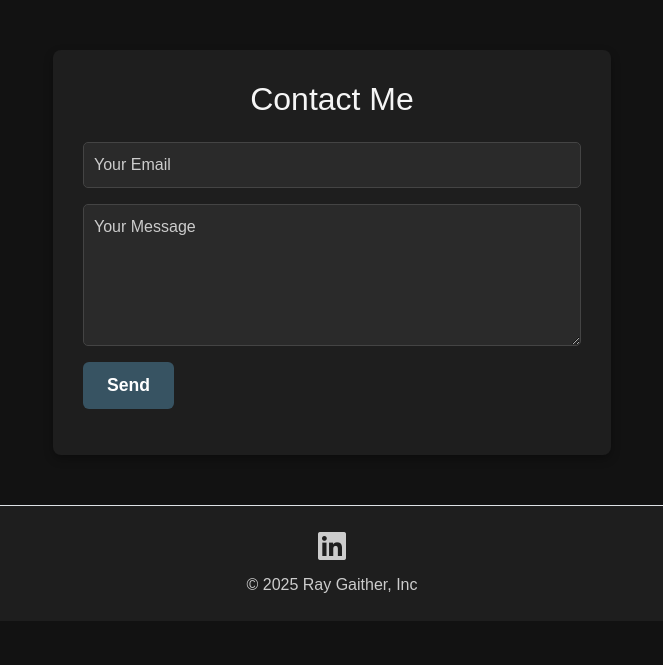
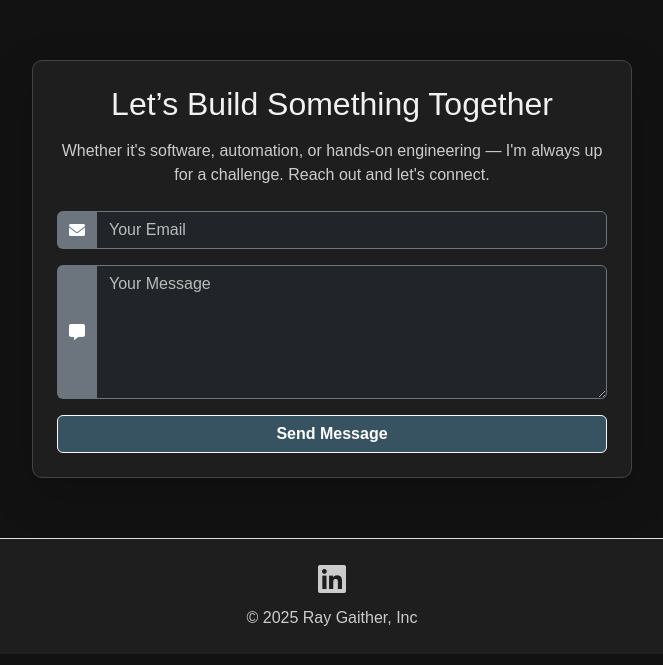
Before and after one commit to raygaither3/MyProPortfolio, a Flask app: page /contact in a window 1280 px wide. Shown: the part 57-722 px from the top of the page, without its empty margins (308-971 px from the left). Run offline with Flask 3, Linux system fonts and the light colour scheme; some libraries are stand-ins or nearby versions.

Commit message:
updated contact

```diff
--- a/main.py
+++ b/main.py
@@ -22,50 +22,14 @@ def home():
     return render_template('home.html')
 
 
-@app.route('/send-email', methods=['POST'])
-def send_email():
-    data = request.json
-    user_email = data.get('userEmail')
-    user_message = data.get('userMessage')
-
-    # Prepare the message
-    message = f"""
-    User Email: {user_email}
-    Message: {user_message}
-    """
-
-    # Email configuration
-    smtp_server = "smtp.gmail.com"
-    smtp_port = 465
-    sender_email = os.getenv('EMAIL_SENDER')
-    sender_password = os.getenv('EMAIL_PASSWORD')
-    receiver_email = os.getenv('EMAIL_RECEIVER')
-
-    msg = MIMEMultipart()
-    msg['From'] = sender_email
-    msg['To'] = receiver_email
-    msg['Message'] = 'Contact Form Submission'
-
-    msg.attach(MIMEText(message, 'plain'))
-
-    try:
-        # Sending the email
-        with smtplib.SMTP_SSL(smtp_server, smtp_port) as server:
-            server.login(sender_email, sender_password)
-            server.sendmail(sender_email, receiver_email, msg.as_string())
-
-        return jsonify({'message': 'Email sent successfully!'}), 200
-
-    except Exception as e:
-        print(f"Error: {e}")
-        return jsonify({'error': 'Failed to send email.'}), 500
-
-
-
 @app.route("/contact")
 def contact():
     return render_template("contact.html")
 
+@app.route("/thank-you")
+def thank_you():
+    return render_template("thank_you.html")
+
 
 if __name__ == '__main__':
     app.run(debug=True)
--- a/static/css/styles.css
+++ b/static/css/styles.css
@@ -1,42 +1,17 @@
+
+/* General Layout */
+body {
+    background-color: #121212;
+    color: #f5f5f5;
+    font-family: Arial, sans-serif;
+    scroll-behavior: smooth;
+}
+
 .navbar {
     margin-bottom: 0;
     border-radius: 0;
 }
 
-/* Footer Styling */
-footer {
-    background-color: #212529;
-    color: #868e96;
-    padding: 25px;
-}
-
-footer a {
-    color: #868e96;
-    transition: color 0.2s, transform 0.2s;
-}
-
-footer a:hover {
-    color: #0a66c2;
-    transform: scale(1.1);
-}
-
-footer {
-    background-color: #1e1e1e;
-    color: #cccccc;
-}
-footer .text-muted {
-    color: #cccccc !important;
-}
-
-/* General Styling */
-body {
-    background-color: #121212;
-    color: white;
-    font-family: Arial, sans-serif;
-    scroll-behavior: smooth;
-}
-
-/* Navbar */
 .navbar-inverse {
     background-color: black;
     border: none;
@@ -59,6 +34,8 @@ body {
     margin-left: calc(50% - 50vw);
     border: 2px solid #444;
     overflow: hidden;
+    text-align: center;
+    color: white;
 }
 
 .hero-bg-overlay {
@@ -67,7 +44,7 @@ body {
     left: 0;
     width: 100%;
     height: 100%;
-    background-color: rgba(0, 0, 0, 0.5); /* full dark overlay */
+    background-color: rgba(0, 0, 0, 0.5);
     z-index: 1;
 }
 
@@ -90,8 +67,9 @@ body {
     margin: 0 auto 20px;
 }
 
-.hero-section .btn {
-    background-color: #375362; /* navy-gray tone */
+.hero-section .btn,
+.ws-btn {
+    background-color: #375362;
     color: white;
     padding: 10px 24px;
     border: none;
@@ -102,13 +80,12 @@ body {
     transition: background-color 0.3s ease, transform 0.2s;
 }
 
-.hero-section .btn:hover {
+.hero-section .btn:hover,
+.ws-btn:hover {
     background-color: #2a3c4f;
     transform: translateY(-2px);
     text-decoration: none;
 }
-
-
 
 /* Jumbotron */
 .jumbotron {
@@ -116,9 +93,8 @@ body {
     color: #ffffff;
     padding: 2rem 1rem;
     border-radius: 8px;
-    margin-bottom: 2rem;
+    margin: 30px auto;
     width: 80%;
-    margin: 30px auto;
     text-align: center;
 }
 
@@ -132,7 +108,7 @@ body {
     line-height: 1.6;
 }
 
-/* Cards */
+/* Project Cards */
 .card-container {
     display: grid;
     grid-template-columns: repeat(auto-fill, minmax(200px, 1fr));
@@ -143,118 +119,15 @@ body {
 }
 
 .card {
+    background-color: #1e1e1e;
+    color: white;
     border: none;
     border-radius: 10px;
     overflow: hidden;
+    padding: 15px;
     text-align: center;
-    background: #1e1e1e;
-    color: white;
-    padding: 15px;
+    position: relative;
     transition: transform 0.2s, box-shadow 0.2s;
-}
-
-.card:hover {
-    transform: scale(1.05);
-    box-shadow: 0 8px 16px rgba(0, 0, 0, 0.6);
-}
-
-.card img {
-    width: 100%;
-    height: 180px;
-    object-fit: cover;
-    border-radius: 10px 10px 0 0;
-}
-
-/* Contact Form */
-.contact-form-container {
-    width: 50%;
-    max-width: 600px;
-    margin: 50px auto;
-    background-color: #1e1e1e;
-    padding: 30px;
-    border-radius: 8px;
-    box-shadow: 0 4px 10px rgba(0, 0, 0, 0.3);
-}
-
-.contact-form-container input,
-.contact-form-container select,
-.contact-form-container textarea {
-    width: 100%;
-    padding: 10px;
-    border: 1px solid #444;
-    background-color: #2a2a2a;
-    color: #ffffff;
-    border-radius: 5px;
-    margin-bottom: 15px;
-}
-
-/* Buttons */
-button, .ws-btn {
-    background-color: #375362;
-    color: white;
-    padding: 10px 20px;
-    border: none;
-    border-radius: 5px;
-    cursor: pointer;
-    transition: background-color 0.3s, transform 0.2s;
-}
-
-button:hover, .ws-btn:hover {
-    background-color: #2a3c4f;
-    transform: translateY(-2px);
-}
-
-/* Video Modal */
-.modal {
-    display: none;
-    position: fixed;
-    z-index: 1;
-    left: 0;
-    top: 0;
-    width: 100%;
-    height: 100%;
-    overflow: auto;
-    background-color: rgba(0, 0, 0, 0.8);
-}
-
-.modal-content {
-    background-color: #1e1e1e;
-    margin: 10% auto;
-    padding: 20px;
-    border-radius: 10px;
-    width: 80%;
-    max-width: 600px;
-    color: white;
-}
-
-.modal-body video {
-    width: 100%;
-    border-radius: 8px;
-}
-
-.close {
-    color: #aaa;
-    float: right;
-    font-size: 28px;
-    font-weight: bold;
-}
-
-.close:hover {
-    color: white;
-    cursor: pointer;
-}
-
-body {
-    background-color: #121212;
-    color: #f5f5f5;
-}
-
-.card {
-    background-color: #1e1e1e;
-    border: none;
-    transition: transform 0.2s, box-shadow 0.2s;
-    position: relative;
-    overflow: hidden;
 }
 
 .card:hover {
@@ -263,6 +136,10 @@ body {
 }
 
 .card img {
+    width: 100%;
+    height: 180px;
+    object-fit: cover;
+    border-radius: 10px 10px 0 0;
     filter: brightness(80%);
     transition: filter 0.3s;
 }
@@ -290,45 +167,66 @@ body {
     opacity: 1;
 }
 
-.modal-body video {
-    width: 100%;
-    height: auto;
+/* Contact Form */
+.contact-form-container {
+    max-width: 600px;
+    margin: 60px auto;
 }
 
-.video-modal {
-    z-index: 1000;
-}
-.modal-overlay {
-    z-index: 999;
+.contact-form-container .card {
+    background-color: #1e1e1e;
+    border: 1px solid #444;
+    color: #f1f1f1;
+    padding: 30px;
+    box-shadow: 0 4px 12px rgba(0, 0, 0, 0.3);
 }
 
-.ws-btn {
-    background-color: #375362; /* navy-gray tone */
+.contact-form-container .form-control {
+    background-color: #2a2a2a;
+    color: #f8f8f8;
+    border: 1px solid #555;
+}
+
+.contact-form-container .form-control::placeholder {
+    color: #bbb;
+}
+
+.contact-form-container .input-group-text {
+    background-color: #444;
+    color: #eee;
+    border: none;
+}
+
+.contact-form-container .btn {
+    background-color: #375362;
     color: white;
-    padding: 10px 24px;
-    border: none;
     font-weight: bold;
-    font-size: 1.1rem;
-    text-decoration: none;
-    border-radius: 6px;
     transition: background-color 0.3s ease, transform 0.2s;
 }
 
-.ws-btn:hover {
+.contact-form-container .btn:hover {
     background-color: #2a3c4f;
     transform: translateY(-2px);
-    text-decoration: none;
 }
 
-/* Lighten placeholder text */
-.contact-form-container input::placeholder,
-.contact-form-container textarea::placeholder {
-    color: #ccc;
-    opacity: 1; /* ensure it's visible */
+/* Footer */
+footer {
+    background-color: #1e1e1e;
+    color: #cccccc;
+    padding: 25px;
+    text-align: center;
 }
 
-/* Also make sure the text color is light */
-.contact-form-container input,
-.contact-form-container textarea {
-    color: #fff;
+footer a {
+    color: #868e96;
+    transition: color 0.2s, transform 0.2s;
 }
+
+footer a:hover {
+    color: #0a66c2;
+    transform: scale(1.1);
+}
+
+footer .text-muted {
+    color: #cccccc !important;
+}
--- a/templates/contact.html
+++ b/templates/contact.html
@@ -1,40 +1,65 @@
 {% extends "base.html" %}
 
 {% block body %}
-<div class="contact-form-container">
-  <h2 class="text-center mb-4">Contact Me</h2>
-  <form id="contactForm">
-    <div class="mb-3">
-      <input type="email" name="userEmail" class="form-control" placeholder="Your Email" required>
+<div class="contact-form-container text-white">
+    <div class="card shadow-lg p-4">
+
+      <h2 class="text-center mb-3">Let’s Build Something Together</h2>
+      <p class="text-center mb-4" style="color: #ccc;">
+        Whether it's software, automation, or hands-on engineering — I'm always up for a challenge. Reach out and let's connect.
+      </p>
+
+      <!-- Thank You Message -->
+      <div id="thankYouMessage" class="text-center text-success mb-3" style="display: none;">
+        ✅ Message sent! I’ll get back to you soon.
       </div>
-    <div class="mb-3">
-      <textarea name="userMessage" class="form-control" rows="5" placeholder="Your Message" required></textarea>
+
+      <!-- Contact Form -->
+      <form id="contactForm" action="https://formspree.io/f/mdkgdpvk" method="POST">
+        <div class="mb-3 input-group">
+          <span class="input-group-text bg-secondary border-0 text-white">
+            <i class="fas fa-envelope"></i>
+          </span>
+          <input type="email" name="email" class="form-control bg-dark text-white border-secondary" placeholder="Your Email" required>
         </div>
-    <button type="submit" class="ws-btn">Send</button>
+
+        <div class="mb-3 input-group">
+          <span class="input-group-text bg-secondary border-0 text-white">
+            <i class="fas fa-comment-alt"></i>
+          </span>
+          <textarea name="message" class="form-control bg-dark text-white border-secondary" rows="5" placeholder="Your Message" required></textarea>
+        </div>
+
+        <div class="d-grid">
+          <button type="submit" class="btn btn-outline-light">Send Message</button>
+        </div>
       </form>
-  <div id="formStatus" class="text-center mt-3"></div>
+
+    </div>
   </div>
 
   <script>
-document.getElementById("contactForm").addEventListener("submit", async function(e) {
+    document.getElementById("contactForm").addEventListener("submit", function(e) {
       e.preventDefault();
-  const email = e.target.userEmail.value;
-  const message = e.target.userMessage.value;
+      const form = e.target;
 
-  const response = await fetch("/send-email", {
+      fetch(form.action, {
         method: "POST",
-    headers: { "Content-Type": "application/json" },
-    body: JSON.stringify({ userEmail: email, userMessage: message })
+        body: new FormData(form),
+        headers: { Accept: "application/json" }
+      })
+      .then(response => {
+        if (response.ok) {
+          document.getElementById("thankYouMessage").style.display = "block";
+          form.reset();
+        } else {
+          alert("Something went wrong. Please try again.");
+        }
+      })
+      .catch(error => {
+        console.error("Error:", error);
+        alert("Something went wrong. Please try again.");
       });
-
-  const result = await response.json();
-  const status = document.getElementById("formStatus");
-  if (response.ok) {
-    status.innerHTML = "<span class='text-success'>Message sent successfully!</span>";
-    e.target.reset();
-  } else {
-    status.innerHTML = "<span class='text-danger'>Something went wrong. Try again.</span>";
-  }
     });
   </script>
 {% endblock %}
--- a/templates/home.html
+++ b/templates/home.html
@@ -116,7 +116,7 @@
                         A handy desktop app I built to clean up my Downloads folder. It automatically moves files to the right folders (images, videos, documents, etc.) — no more digital clutter.
                     </p>
                     <p><strong>Tech Stack:</strong> Python, OS module, Tkinter (GUI)</p>
-                    <a href="#" class="btn btn-secondary disabled me-2">Live Demo (Coming Soon)</a>
+                    <a href="{{ url_for('static', filename='assets/previews/Filefix.gif') }}" target="_blank" class="btn btn-primary me-2">View Demo</a>
                     <a href="#" class="btn btn-outline-light disabled">Source Code (Coming Soon)</a>
                 </div>
             </div>
```
Also changed, not shown: static/js/javascript.js (deleted, +0 -83 lines), templates/thank_you.html (added, +9 -0 lines), static/assets/previews/Filefix.gif (added). Lines whose indentation alone changed are shown as unchanged.
